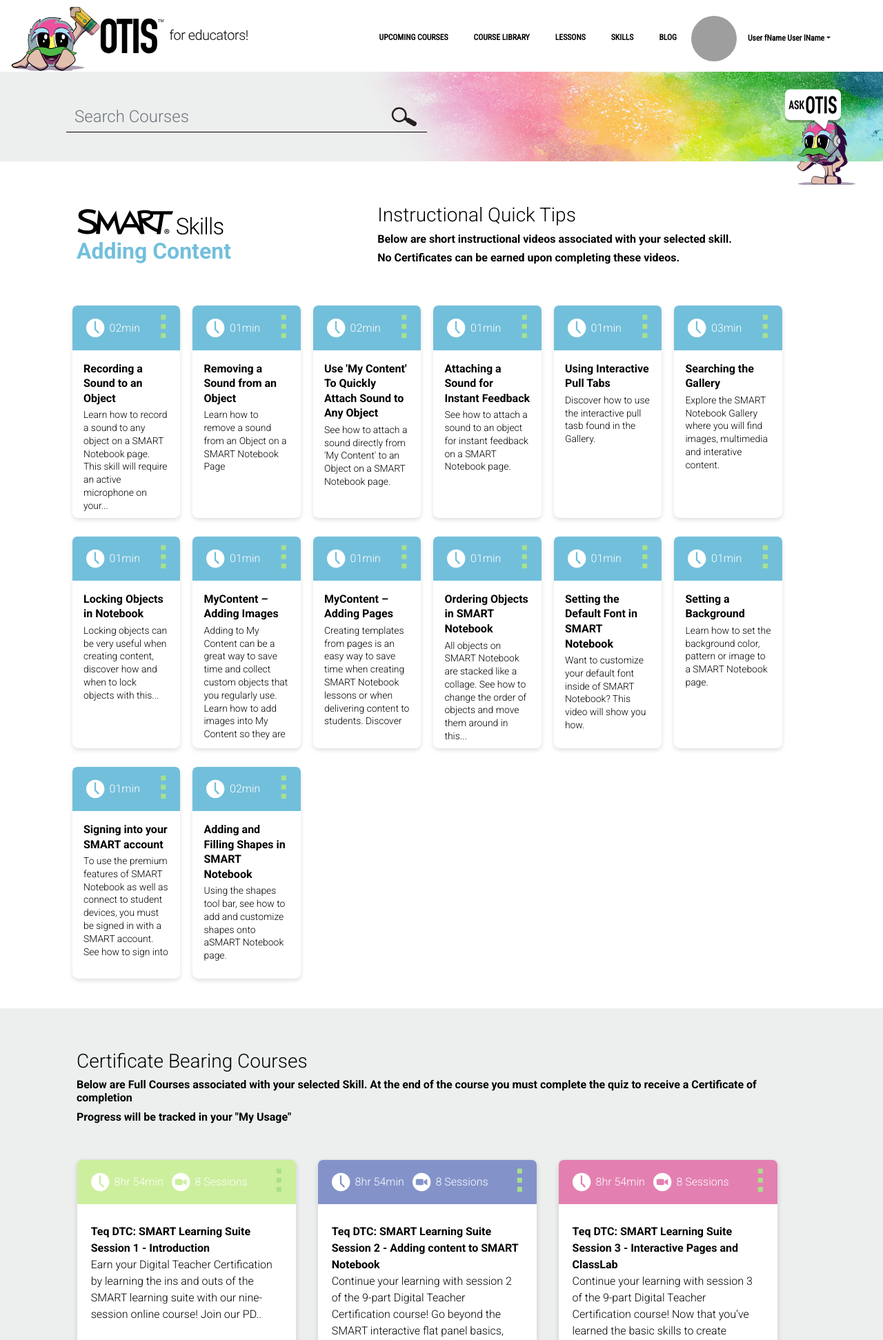
After one commit to JaySoftye/Otis, a PHP site: page /smart-skills-courses.php in a window 1280 px wide. The commit adds this page. Shown: the top 1943 px of the page at 69% size. Run offline with PHP 8.4, Linux system fonts and the light colour scheme; data that the repository does not hold is empty; some web fonts are replaced; grey boxes are pictures that could not be loaded.

Commit message:
SMART Skills Pages

```diff
--- a/assets/css/Otis_Teq_course-cards.css
+++ b/assets/css/Otis_Teq_course-cards.css
@@ -187,6 +187,7 @@
 .card.course-card .card-body {
   padding: 1.77rem 1.23rem;
   text-align: left;
+  overflow: auto;
 }
 
 .card.course-card .card-body.empty {
@@ -439,3 +440,32 @@
 div.digital-certification-container .digital-certification-button-container:hover .digital-certification-button {
   fill: rgb(0,0,0);
 }
+
+.row.smart-skills-container {
+  padding-bottom: 6rem;
+}
+
+.row.smart-skills-container .course-card-container {
+  padding: 9px !important;
+}
+
+.row.smart-skills-container .course-card-container .card-body.empty {
+  display: flex;
+  align-items: center;
+  -ms-flex-align: center;
+  justify-content: center;
+}
+
+.row.smart-skills-container .card-body.empty a {
+  padding: 2.64rem 0;
+  text-align: center;
+  line-height: 1.26;
+  font-size: calc(2vw - 1%);
+  color: rgb(255,255,255);
+  -webkit-transition: all 300ms ease;
+  transition: all 300ms ease;
+}
+
+.row.smart-skills-container .card-body.empty a:hover {
+  color: rgb(0,0,0);
+}
--- a/assets/css/Otis_Teq_user-dashboard.css
+++ b/assets/css/Otis_Teq_user-dashboard.css
@@ -92,6 +92,59 @@
   height: calc(24vh + 7.5rem);
   margin-top: 1.35rem;
   margin-bottom: 1.35rem;
+  overflow: auto;
+}
+
+.row.smart-skill-selected > .course-card-container {
+  padding: 9px;
+}
+
+.row.smart-skill-selected > .course-card-container .card.course-card {
+  height: calc(21vh + 8.7rem);
+  margin-top: 9px;
+  margin-bottom: 0;
+  border: none;
+  background-color: rgb(255,255,255);
+}
+
+.row.smart-skills-container > .course-card-container .card.course-card {
+  height: calc(18vh + 7.5rem);
+  margin-top: 9px;
+  margin-bottom: 0;
+  border: none;
+}
+
+.row.smart-skills-container > .course-card-container:nth-child(odd) .card.course-card {
+  background-color: rgb(114,191,219);
+}
+
+.row.smart-skills-container > .course-card-container:nth-child(even) .card.course-card, .row.smart-skills-container > .course-card-container:nth-child(7n+7) .card.course-card, .row.smart-skills-container > .course-card-container:nth-child(9n+9) .card.course-card, .row.smart-skills-container > .course-card-container:nth-child(11n+11) .card.course-card {
+  background-color: rgb(131,147,202);
+}
+
+.row.smart-skills-container > .course-card-container:nth-child(8n+8) .card.course-card, .row.smart-skills-container > .course-card-container:nth-child(10n+10) .card.course-card, .row.smart-skills-container > .course-card-container:nth-child(12n+12) .card.course-card {
+  background-color: rgb(114,191,219);
+}
+
+.row.smart-skills-container > .course-card-container:nth-child(16n+16) .card.course-card {
+  background-color: rgb(131,147,202);
+}
+
+.row.smart-skill-selected > .course-card-container .card.course-card > .card-body {
+  padding: 1rem;
+  line-height: 1.35;
+  text-align: left;
+  overflow: auto;
+}
+
+.row.smart-skill-selected > .course-card-container .card.course-card > .card-body a:hover {
+  text-decoration: underline;
+  color: rgb(114,191,219);
+}
+
+.row.smart-skill-selected > .course-card-container .card.course-card > .card-body p:nth-child(2) {
+  margin-top: .24rem;
+  font-size: 87%;
 }
 
 div.carousel-container.carousel.slide > a.carousel-control-prev {
--- a/header.php
+++ b/header.php
@@ -61,7 +61,7 @@
         <a class="nav-link thin-heading" href="erc-index.php">LESSONS</a>
       </li>
       <li class="nav-item">
-        <a class="nav-link thin-heading" href="#">SKILLS</a>
+        <a class="nav-link thin-heading" href="smart-skills.php">SKILLS</a>
       </li>
       <li class="nav-item">
         <a class="nav-link thin-heading" href="blog.php">BLOG</a>
@@ -103,8 +103,8 @@
     <a class="nav-link thin-heading" href="course-calendar.php">UPCOMING COURSES</a>
     <a class="nav-link thin-heading" href="course-library-categories.php">COURSE LIBRARY</a>
     <a class="nav-link thin-heading" href="erc-index.php">LESSONS</a>
-    <a class="nav-link thin-heading" href="#">SKILLS</a>
-    <a class="nav-link thin-heading" href="">BLOG</a>
+    <a class="nav-link thin-heading" href="smart-skills.php">SKILLS</a>
+    <a class="nav-link thin-heading" href="blog.php">BLOG</a>
     <?php if($logged_in == False) { ?>
       <a class="nav-link thin-heading" href="#">PRICING</a>
     <?php } ?>
--- /dev/null
+++ b/smart-skills-courses.php
@@ -0,0 +1,416 @@
+<?php
+  $logged_in = True;
+  $default_background_image_url='assets/images/default-course-background_lg.jpg';
+?>
+
+<?php include 'header.php';?>
+  <?php include 'askotis.php';?>
+
+<section class="main-content thin-search-bar course-details">
+
+  <?php include 'search-field.php';?>
+
+  <div class="container-fluid">
+    <div class="row align-items-center padding-top">
+      <div class="col-md-3">
+        <img src="assets/images/smart-skills-text-logo.svg" alt="SMART Skills" />
+        <h2 class="pd-blue-text bold">Adding Content</h2>
+      </div>
+      <div class="col-md-2"></div>
+      <div class="col-md-7">
+        <h3>Instructional Quick Tips</h3>
+        <h6 class="bold">Below are short instructional videos associated with your selected skill.</h6>
+        <h6 class="bold">No Certificates can be earned upon completing these videos.</h6>
+      </div>
+    </div>
+  </div>
+
+  <div class="container-fluid white-bg">
+    <div class="row user-data smart-skill-selected">
+
+        <div class="col-sm-4 col-md-2 course-card-container">
+          <div class="card course-card">
+            <div class="card-header light-blue">
+              <ul class="nav course-details">
+                <li class="nav-item category-duration-details">
+                  <a href="course-details-single-course.php">02min</a>
+                </li>
+              </ul>
+              <button class="admin-menu" type="button"></button>
+            </div>
+            <div class="card-body">
+              <p><a href="course-details-single-course.php">Recording a Sound to an Object</a></p>
+              <p>Learn how to record a sound to any object on a SMART Notebook page. This skill will require an active microphone on your...</p>
+            </div>
+          </div>
+        </div>
+        <div class="col-sm-4 col-md-2 course-card-container">
+          <div class="card course-card">
+            <div class="card-header light-blue">
+              <ul class="nav course-details">
+                <li class="nav-item category-duration-details">
+                  <a href="course-details-single-course.php">01min</a>
+                </li>
+              </ul>
+              <button class="admin-menu" type="button"></button>
+            </div>
+            <div class="card-body">
+              <p><a href="course-details-single-course.php">Removing a Sound from an Object</a></p>
+              <p>Learn how to remove a sound from an Object on a SMART Notebook Page</p>
+            </div>
+          </div>
+        </div>
+        <div class="col-sm-4 col-md-2 course-card-container">
+          <div class="card course-card">
+            <div class="card-header light-blue">
+              <ul class="nav course-details">
+                <li class="nav-item category-duration-details">
+                  <a href="course-details-single-course.php">02min</a>
+                </li>
+              </ul>
+              <button class="admin-menu" type="button"></button>
+            </div>
+            <div class="card-body">
+              <p><a href="course-details-single-course.php">Use 'My Content' To Quickly Attach Sound to Any Object</a></p>
+              <p>See how to attach a sound directly from 'My Content' to an Object on a SMART Notebook page.</p>
+            </div>
+          </div>
+        </div>
+        <div class="col-sm-4 col-md-2 course-card-container">
+          <div class="card course-card">
+            <div class="card-header light-blue">
+              <ul class="nav course-details">
+                <li class="nav-item category-duration-details">
+                  <a href="course-details-single-course.php">01min</a>
+                </li>
+              </ul>
+              <button class="admin-menu" type="button"></button>
+            </div>
+            <div class="card-body">
+              <p><a href="course-details-single-course.php">Attaching a Sound for Instant Feedback</a></p>
+              <p>See how to attach a sound to an object for instant feedback on a SMART Notebook page.</p>
+            </div>
+          </div>
+        </div>
+        <div class="col-sm-4 col-md-2 course-card-container">
+          <div class="card course-card">
+            <div class="card-header light-blue">
+              <ul class="nav course-details">
+                <li class="nav-item category-duration-details">
+                  <a href="course-details-single-course.php">01min</a>
+                </li>
+              </ul>
+              <button class="admin-menu" type="button"></button>
+            </div>
+            <div class="card-body">
+              <p><a href="course-details-single-course.php">Using Interactive Pull Tabs</a></p>
+              <p>Discover how to use the interactive pull tasb found in the Gallery.</p>
+            </div>
+          </div>
+        </div>
+        <div class="col-sm-4 col-md-2 course-card-container">
+          <div class="card course-card">
+            <div class="card-header light-blue">
+              <ul class="nav course-details">
+                <li class="nav-item category-duration-details">
+                  <a href="course-details-single-course.php">03min</a>
+                </li>
+              </ul>
+              <button class="admin-menu" type="button"></button>
+            </div>
+            <div class="card-body">
+              <p><a href="course-details-single-course.php">Searching the Gallery</a></p>
+              <p>Explore the SMART Notebook Gallery where you will find images, multimedia and interative content.</p>
+            </div>
+          </div>
+        </div>
+        <div class="col-sm-4 col-md-2 course-card-container">
+          <div class="card course-card">
+            <div class="card-header light-blue">
+              <ul class="nav course-details">
+                <li class="nav-item category-duration-details">
+                  <a href="course-details-single-course.php">01min</a>
+                </li>
+              </ul>
+              <button class="admin-menu" type="button"></button>
+            </div>
+            <div class="card-body">
+              <p><a href="course-details-single-course.php">Locking Objects in Notebook</a></p>
+              <p>Locking objects can be very useful when creating content, discover how and when to lock objects with this...</p>
+            </div>
+          </div>
+        </div>
+        <div class="col-sm-4 col-md-2 course-card-container">
+          <div class="card course-card">
+            <div class="card-header light-blue">
+              <ul class="nav course-details">
+                <li class="nav-item category-duration-details">
+                  <a href="course-details-single-course.php">01min</a>
+                </li>
+              </ul>
+              <button class="admin-menu" type="button"></button>
+            </div>
+            <div class="card-body">
+              <p><a href="course-details-single-course.php">MyContent – Adding Images</a></p>
+              <p>Adding to My Content can be a great way to save time and collect custom objects that you regularly use. Learn how to add images into My Content so they are </p>
+            </div>
+          </div>
+        </div>
+        <div class="col-sm-4 col-md-2 course-card-container">
+          <div class="card course-card">
+            <div class="card-header light-blue">
+              <ul class="nav course-details">
+                <li class="nav-item category-duration-details">
+                  <a href="course-details-single-course.php">01min</a>
+                </li>
+              </ul>
+              <button class="admin-menu" type="button"></button>
+            </div>
+            <div class="card-body">
+              <p><a href="course-details-single-course.php">MyContent – Adding Pages</a></p>
+              <p>Creating templates from pages is an easy way to save time when creating SMART Notebook lessons or when delivering content to students. Discover </p>
+            </div>
+          </div>
+        </div>
+        <div class="col-sm-4 col-md-2 course-card-container">
+          <div class="card course-card">
+            <div class="card-header light-blue">
+              <ul class="nav course-details">
+                <li class="nav-item category-duration-details">
+                  <a href="course-details-single-course.php">01min</a>
+                </li>
+              </ul>
+              <button class="admin-menu" type="button"></button>
+            </div>
+            <div class="card-body">
+              <p><a href="course-details-single-course.php">Ordering Objects in SMART Notebook</a></p>
+              <p>All objects on SMART Notebook are stacked like a collage. See how to change the order of objects and move them around in this...</p>
+            </div>
+          </div>
+        </div>
+        <div class="col-sm-4 col-md-2 course-card-container">
+          <div class="card course-card">
+            <div class="card-header light-blue">
+              <ul class="nav course-details">
+                <li class="nav-item category-duration-details">
+                  <a href="course-details-single-course.php">01min</a>
+                </li>
+              </ul>
+              <button class="admin-menu" type="button"></button>
+            </div>
+            <div class="card-body">
+              <p><a href="course-details-single-course.php">Setting the Default Font in SMART Notebook</a></p>
+              <p>Want to customize your default font inside of SMART Notebook? This video will show you how.</p>
+            </div>
+          </div>
+        </div>
+        <div class="col-sm-4 col-md-2 course-card-container">
+          <div class="card course-card">
+            <div class="card-header light-blue">
+              <ul class="nav course-details">
+                <li class="nav-item category-duration-details">
+                  <a href="course-details-single-course.php">01min</a>
+                </li>
+              </ul>
+              <button class="admin-menu" type="button"></button>
+            </div>
+            <div class="card-body">
+              <p><a href="course-details-single-course.php">Setting a Background</a></p>
+              <p>Learn how to set the background color, pattern or image to a SMART Notebook page.</p>
+            </div>
+          </div>
+        </div>
+        <div class="col-sm-4 col-md-2 course-card-container">
+          <div class="card course-card">
+            <div class="card-header light-blue">
+              <ul class="nav course-details">
+                <li class="nav-item category-duration-details">
+                  <a href="course-details-single-course.php">01min</a>
+                </li>
+              </ul>
+              <button class="admin-menu" type="button"></button>
+            </div>
+            <div class="card-body">
+              <p><a href="course-details-single-course.php">Signing into your SMART account</a></p>
+              <p>To use the premium features of SMART Notebook as well as connect to student devices, you must be signed in with a SMART account. See how to sign into</p>
+            </div>
+          </div>
+        </div>
+        <div class="col-sm-4 col-md-2 course-card-container">
+          <div class="card course-card">
+            <div class="card-header light-blue">
+              <ul class="nav course-details">
+                <li class="nav-item category-duration-details">
+                  <a href="course-details-single-course.php">02min</a>
+                </li>
+              </ul>
+              <button class="admin-menu" type="button"></button>
+            </div>
+            <div class="card-body">
+              <p><a href="course-details-single-course.php">Adding and Filling Shapes in SMART Notebook</a></p>
+              <p>Using the shapes tool bar, see how to add and customize shapes onto aSMART Notebook page.</p>
+            </div>
+          </div>
+        </div>
+
+    </div>
+  </div>
+
+  <div class="container-fluid light-grey-bg">
+    <div class="row align-items-center padding-top">
+      <div class="col-md">
+        <h3>Certificate Bearing Courses</h3>
+        <h6 class="bold">Below are Full Courses associated with your selected Skill. At the end of the course you must complete the quiz to receive a Certificate of completion</h6>
+        <h6 class="bold">Progress will be tracked in your "My Usage"</h6>
+      </div>
+    </div>
+  </div>
+
+  <div class="container-fluid light-grey-bg">
+    <div class="row course-selections">
+
+        <div class="col-md-4 course-card-container">
+          <div class="card course-card">
+            <div class="card-header green">
+              <ul class="nav course-details">
+                <li class="nav-item category-duration-details">
+                  <a href="course-details-certification.php">8hr 54min</a>
+                </li>
+                <li class="nav-item category-sessions-details">
+                  <a href="course-details-certification.php">8 Sessions</a>
+                </li>
+                <li class="nav-item">
+                </li>
+              </ul>
+              <button class="admin-menu" type="button"></button>
+            </div>
+            <div class="card-body">
+              <p><a href="course-details-certification.php">Teq DTC: SMART Learning Suite Session 1 - Introduction</a></p>
+              <p>Earn your Digital Teacher Certification by learning the ins and outs of the SMART learning suite with our nine-session online course! Join our PD..</p>
+            </div>
+            <div class="card-footer">
+              <div class="course-rating">
+                <span class="one-stars">
+                  <i>1 out of 5</i>
+                </span>
+              </div>
+              <div class="course-footer">
+                <span>
+                  <p class="certification-badge"></p>
+                  <p class="thin-heading bold">ISTE<i class="blue-text">*</i></p>
+                </span>
+              </div>
+            </div>
+          </div>
+        </div>
+
+        <div class="col-md-4 course-card-container">
+          <div class="card course-card">
+            <div class="card-header blue">
+              <ul class="nav course-details">
+                <li class="nav-item category-duration-details">
+                  <a href="course-details-certification.php">8hr 54min</a>
+                </li>
+                <li class="nav-item category-sessions-details">
+                  <a href="course-details-certification.php">8 Sessions</a>
+                </li>
+                <li class="nav-item">
+                </li>
+              </ul>
+              <button class="admin-menu" type="button"></button>
+            </div>
+            <div class="card-body">
+              <p><a href="course-details-certification.php">Teq DTC: SMART Learning Suite Session 2 - Adding content to SMART Notebook</a></p>
+              <p>Continue your learning with session 2 of the 9-part Digital Teacher Certification course! Go beyond the SMART interactive flat panel basics, and learn how ..</p>
+            </div>
+            <div class="card-footer">
+              <div class="course-rating">
+                <span class="five-stars">
+                  <i>5 out of 5</i>
+                </span>
+              </div>
+              <div class="course-footer">
+                <span>
+                  <p class="certification-badge"></p>
+                </span>
+              </div>
+            </div>
+          </div>
+        </div>
+
+        <div class="col-md-4 course-card-container">
+          <div class="card course-card">
+            <div class="card-header pink">
+              <ul class="nav course-details">
+                <li class="nav-item category-duration-details">
+                  <a href="course-details-certification.php">8hr 54min</a>
+                </li>
+                <li class="nav-item category-sessions-details">
+                  <a href="course-details-certification.php">8 Sessions</a>
+                </li>
+                <li class="nav-item">
+                </li>
+              </ul>
+              <button class="admin-menu" type="button"></button>
+            </div>
+            <div class="card-body">
+              <p><a href="course-details-certification.php">Teq DTC: SMART Learning Suite Session 3 - Interactive Pages and ClassLab</a></p>
+              <p>Continue your learning with session 3 of the 9-part Digital Teacher Certification course! Now that you’ve learned the basic skills to create lessons..</p>
+            </div>
+            <div class="card-footer">
+              <div class="course-rating">
+                <span class="three-stars">
+                  <i>3 out of 5</i>
+                </span>
+              </div>
+              <div class="course-footer">
+                <span>
+                  <p class="certification-badge"></p>
+                  <p class="thin-heading bold">ISTE<i class="blue-text">*</i></p>
+                </span>
+              </div>
+            </div>
+          </div>
+        </div>
+
+        <div class="col-md-4 course-card-container">
+          <div class="card course-card">
+            <div class="card-header yellow">
+              <ul class="nav course-details">
+                <li class="nav-item category-duration-details">
+                  <a href="course-details-certification.php">8hr 54min</a>
+                </li>
+                <li class="nav-item category-sessions-details">
+                  <a href="course-details-certification.php">8 Sessions</a>
+                </li>
+                <li class="nav-item">
+                </li>
+              </ul>
+              <button class="admin-menu" type="button"></button>
+            </div>
+            <div class="card-body">
+              <p><a href="course-details-certification.php">Teq DTC: SMART Learning Suite Session 4 - Sound & Object Animation</a></p>
+              <p>Join us for the next step in our 9-part Digital Teacher Certification course! In this session our PD instructors will teach you how to appeal to your auditory learners..</p>
+            </div>
+            <div class="card-footer">
+              <div class="course-rating">
+                <span class="zero-stars">
+                  <i>0 out of 5</i>
+                </span>
+              </div>
+              <div class="course-footer">
+                <span>
+                  <p class="certification-badge"></p>
+                </span>
+              </div>
+            </div>
+          </div>
+        </div>
+
+    </div>
+  </div>
+
+  <?php include 'digital-online-certifications.php';?>
+</section>
+
+<?php include 'footer.php';?>
```
Also changed, not shown: smart-skills.php (added, +151 -0 lines), assets/images/smart-skills-logo.svg (added), assets/images/smart-skills-text-logo.svg (added).
